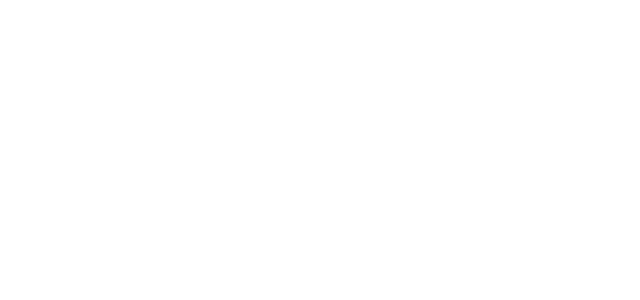
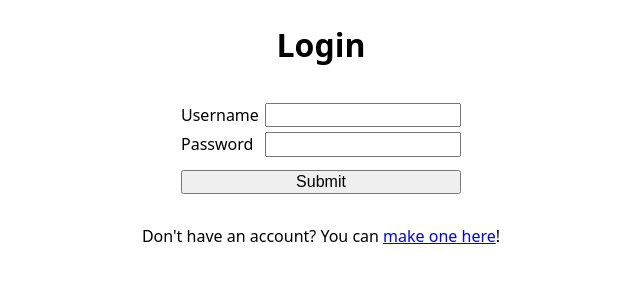
Before and after one commit to evasquare/spring-security-authentication, a React (Vite) app in the folder frontend/: page /login in a window 1280 px wide. Before the commit this address had no page. Shown: the top 300 px of the page, without its empty margins (319-959 px from the left). Built offline with nearby package versions, Linux system fonts and the light colour scheme; no server answers.

Commit message:
Prevent not authenticated users to view other pages

```diff
--- a/frontend/src/App.tsx
+++ b/frontend/src/App.tsx
@@ -1,16 +1,38 @@
 import { BrowserRouter as Router, Routes, Route } from "react-router";
-import Home from "./pages/Home";
-import UserPage from "./pages/User";
+import Login from "./pages/Login";
 import Join from "./pages/Join";
 import "normalize.css";
+import User from "./pages/User";
+import { useEffect, useState } from "react";
+import { validateSession } from "./lib/utils";
 
 function App() {
+    const [isValidated, setIsValidated] = useState(false);
+    useEffect(() => {
+        (async () => {
+            if (
+                window.location.pathname !== "/login" &&
+                window.location.pathname !== "/join"
+            ) {
+                if (!(await validateSession())) {
+                    window.location.href = "/login";
+                }
+            }
+
+            if (await validateSession()) {
+                setIsValidated(true);
+            }
+        })();
+    }, []);
+
     return (
         <>
             <Router>
                 <Routes>
-                    <Route path="/" element={<Home />}></Route>
-                    <Route path="/user" element={<UserPage />}></Route>
+                    {isValidated ? (
+                        <Route path="/" element={<User />}></Route>
+                    ) : null}
+                    <Route path="/login" element={<Login />}></Route>
                     <Route path="/join" element={<Join />}></Route>
                 </Routes>
             </Router>
--- a/frontend/src/pages/Join.tsx
+++ b/frontend/src/pages/Join.tsx
@@ -51,7 +51,7 @@
     useEffect(() => {
         (async () => {
             if (await validateSession()) {
-                window.location.href = "/user";
+                window.location.href = "/";
             }
         })();
     }, []);
@@ -72,7 +72,7 @@
                 body: JSON.stringify({
                     username: data.username,
                     password: data.password,
-                    confirmPassword: data.confirmationPassword,
+                    confirmationPassword: data.confirmationPassword,
                 }),
             });
             if (!response.ok) {
@@ -90,7 +90,7 @@
         <Wrapper>
             <Title>Join</Title>
             <span>
-                Do you want to <a href="/">login</a>?
+                Do you want to <a href="/login">login</a>?
             </span>
             <ErrorMessage>{errorMessage}</ErrorMessage>
             <Form onSubmit={handleSubmit(onSubmit)}>
@@ -113,7 +113,7 @@
                         {...register("confirmationPassword", {
                             required: true,
                         })}
-                        type="confirmationPassword"
+                        type="password"
                     />
                 </InputContainer>
                 <LoginSubmit type="submit" />
--- a/frontend/src/pages/Home.tsx
+++ b/frontend/src/pages/Login.tsx
@@ -50,11 +50,11 @@
     password: string;
 }
 
-const Home = () => {
+const Login = () => {
     useEffect(() => {
         (async () => {
             if (await validateSession()) {
-                window.location.href = "/user";
+                window.location.href = "/";
             }
         })();
     }, []);
@@ -80,7 +80,7 @@
             if (!response.ok) {
                 throw new Error(await response.text());
             }
-            window.location.href = "/user";
+            window.location.href = "/";
         } catch (error: unknown) {
             const serverNotRespondingMessages = [
                 "NetworkError when attempting to fetch resource.",
@@ -123,4 +123,4 @@
     );
 };
 
-export default Home;
+export default Login;
--- a/frontend/src/pages/User.tsx
+++ b/frontend/src/pages/User.tsx
@@ -8,7 +8,7 @@
     useEffect(() => {
         (async () => {
             if (!(await validateSession())) {
-                window.location.href = "/";
+                window.location.href = "/login";
             }
             setUsername(await getUsername());
         })();
```
